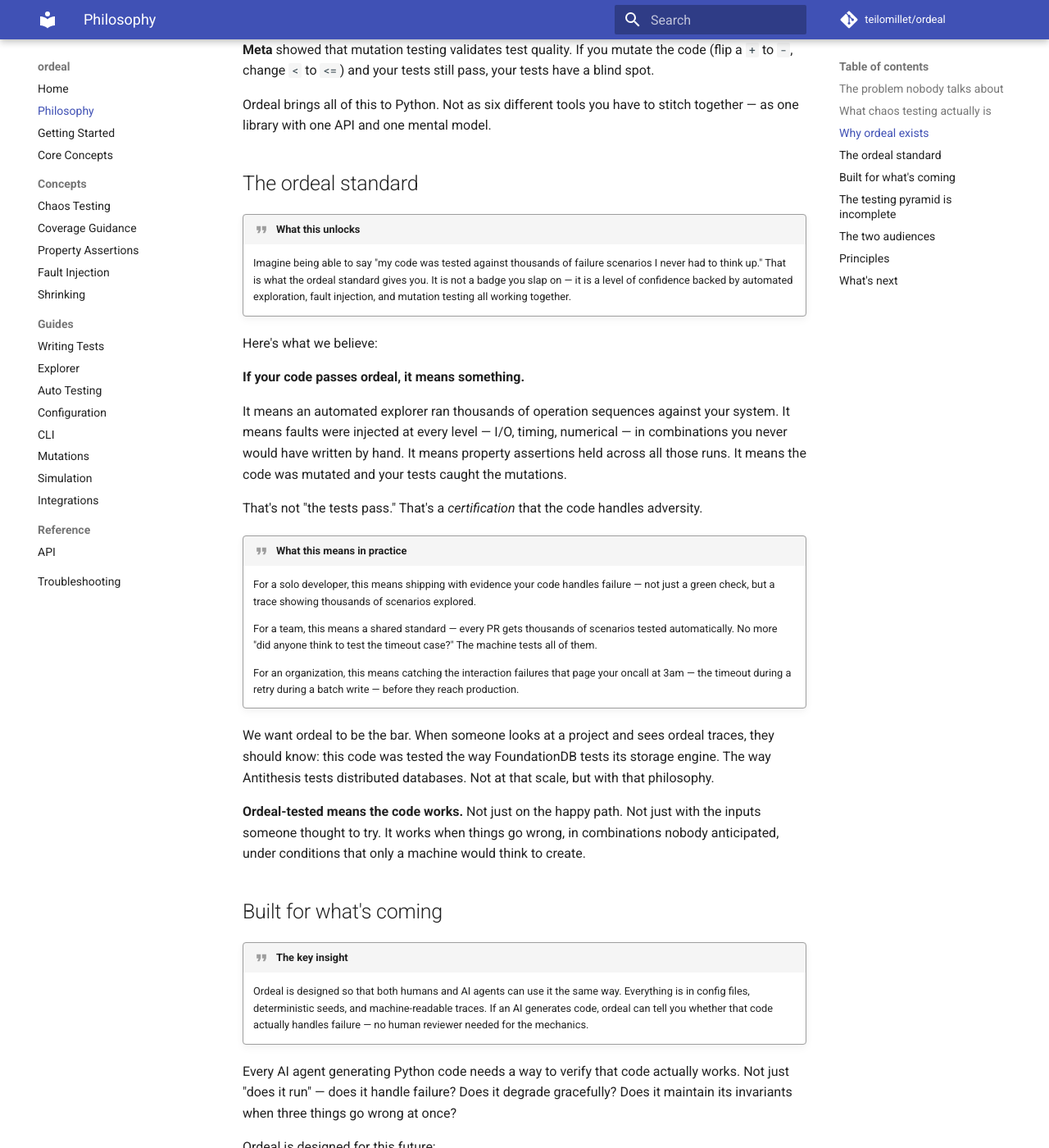
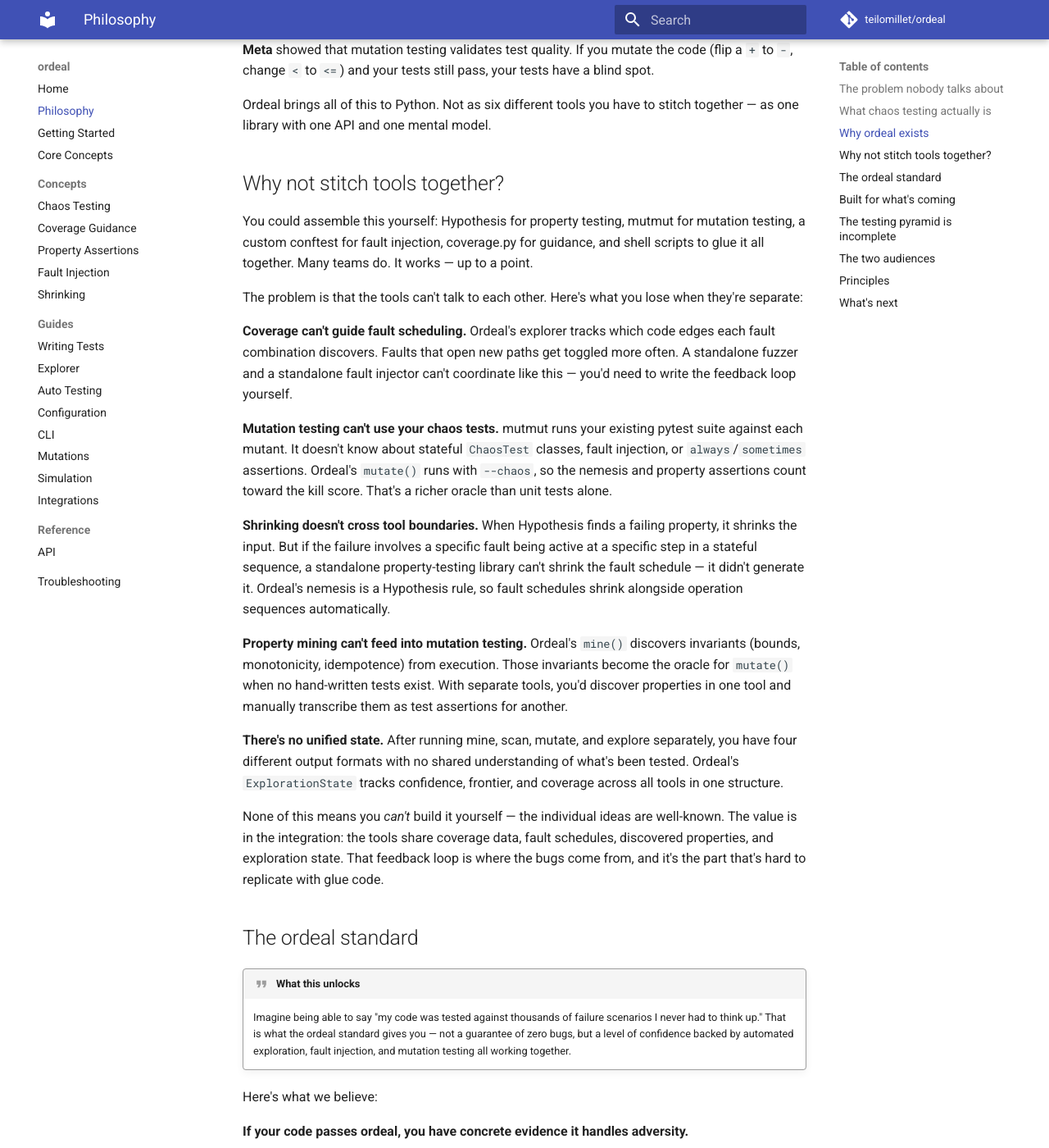
Before and after one commit to teilomillet/ordeal, an MkDocs documentation site: the page built from docs/philosophy.md, in a window 1280 px wide and 1400 px high, scrolled down 2310 px. Shown: the whole window at 82% size. Built offline with MkDocs 1.6.1 and Material for MkDocs 9.7.7, drawn with Linux system fonts in a browser that asks for light colours; comment, search, counter and statistics services are not loaded; some of the changed text lies outside the part shown.

Commit message:
docs: tone down absolute claims, add "why not stitch tools together"
User feedback: docs overshooting with lines like "code you can trust" and
"you can't pick wrong" — softened to evidence-based language throughout.
Added concrete section explaining why the integrated tool beats gluing
pytest + Hypothesis + mutmut + bespoke fault injection together.

Co-Authored-By: Claude Opus 4.6 (1M context) <noreply@anthropic.com>

```diff
--- a/docs/philosophy.md
+++ b/docs/philosophy.md
@@ -41,7 +41,7 @@ You don't write test cases. You describe the world and the rules. The machine fi
 ## Why ordeal exists
 
 !!! quote "Why this matters"
-    The companies below spent years and millions of dollars building internal tools for this kind of testing. Ordeal takes their best ideas and puts them in a single Python library you can `pip install`. You get the same testing philosophy that protects billion-dollar databases and distributed systems — for free, in your project, today.
+    The companies below spent years and millions of dollars building internal tools for this kind of testing. Ordeal takes their best ideas and puts them in a single Python library you can `pip install`. You get the same testing *philosophy* — not the same scale or infrastructure, but the same approach to finding bugs that matter.
 
 The ideas behind ordeal aren't new. They come from some of the most rigorous engineering cultures in the world:
 
@@ -62,18 +62,36 @@ The ideas behind ordeal aren't new. They come from some of the most rigorous eng
 
 Ordeal brings all of this to Python. Not as six different tools you have to stitch together — as one library with one API and one mental model.
 
+## Why not stitch tools together?
+
+You could assemble this yourself: Hypothesis for property testing, mutmut for mutation testing, a custom conftest for fault injection, coverage.py for guidance, and shell scripts to glue it all together. Many teams do. It works — up to a point.
+
+The problem is that the tools can't talk to each other. Here's what you lose when they're separate:
+
+**Coverage can't guide fault scheduling.** Ordeal's explorer tracks which code edges each fault combination discovers. Faults that open new paths get toggled more often. A standalone fuzzer and a standalone fault injector can't coordinate like this — you'd need to write the feedback loop yourself.
+
+**Mutation testing can't use your chaos tests.** mutmut runs your existing pytest suite against each mutant. It doesn't know about stateful `ChaosTest` classes, fault injection, or `always`/`sometimes` assertions. Ordeal's `mutate()` runs with `--chaos`, so the nemesis and property assertions count toward the kill score. That's a richer oracle than unit tests alone.
+
+**Shrinking doesn't cross tool boundaries.** When Hypothesis finds a failing property, it shrinks the input. But if the failure involves a specific fault being active at a specific step in a stateful sequence, a standalone property-testing library can't shrink the fault schedule — it didn't generate it. Ordeal's nemesis is a Hypothesis rule, so fault schedules shrink alongside operation sequences automatically.
+
+**Property mining can't feed into mutation testing.** Ordeal's `mine()` discovers invariants (bounds, monotonicity, idempotence) from execution. Those invariants become the oracle for `mutate()` when no hand-written tests exist. With separate tools, you'd discover properties in one tool and manually transcribe them as test assertions for another.
+
+**There's no unified state.** After running mine, scan, mutate, and explore separately, you have four different output formats with no shared understanding of what's been tested. Ordeal's `ExplorationState` tracks confidence, frontier, and coverage across all tools in one structure.
+
+None of this means you *can't* build it yourself — the individual ideas are well-known. The value is in the integration: the tools share coverage data, fault schedules, discovered properties, and exploration state. That feedback loop is where the bugs come from, and it's the part that's hard to replicate with glue code.
+
 ## The ordeal standard
 
 !!! quote "What this unlocks"
-    Imagine being able to say "my code was tested against thousands of failure scenarios I never had to think up." That is what the ordeal standard gives you. It is not a badge you slap on — it is a level of confidence backed by automated exploration, fault injection, and mutation testing all working together.
+    Imagine being able to say "my code was tested against thousands of failure scenarios I never had to think up." That is what the ordeal standard gives you — not a guarantee of zero bugs, but a level of confidence backed by automated exploration, fault injection, and mutation testing all working together.
 
 Here's what we believe:
 
-**If your code passes ordeal, it means something.**
+**If your code passes ordeal, you have concrete evidence it handles adversity.**
 
 It means an automated explorer ran thousands of operation sequences against your system. It means faults were injected at every level — I/O, timing, numerical — in combinations you never would have written by hand. It means property assertions held across all those runs. It means the code was mutated and your tests caught the mutations.
 
-That's not "the tests pass." That's a *certification* that the code handles adversity.
+That's not "the tests pass." That's a higher bar — not a guarantee of correctness, but significantly stronger evidence than unit tests alone.
 
 !!! quote "What this means in practice"
     For a solo developer, this means shipping with evidence your code handles failure — not just a green check, but a trace showing thousands of scenarios explored.
@@ -82,9 +100,9 @@ That's not "the tests pass." That's a *certification* that the code handles adve
 
     For an organization, this means catching the interaction failures that page your oncall at 3am — the timeout during a retry during a batch write — before they reach production.
 
-We want ordeal to be the bar. When someone looks at a project and sees ordeal traces, they should know: this code was tested the way FoundationDB tests its storage engine. The way Antithesis tests distributed databases. Not at that scale, but with that philosophy.
+We want ordeal to raise the bar. When someone looks at a project and sees ordeal traces, they should know: this code was tested with the same philosophy that FoundationDB and Antithesis use — not at that scale, but with that rigor.
 
-**Ordeal-tested means the code works.** Not just on the happy path. Not just with the inputs someone thought to try. It works when things go wrong, in combinations nobody anticipated, under conditions that only a machine would think to create.
+**Ordeal-tested means the code was stressed.** Not just on the happy path. Not just with the inputs someone thought to try. It was tested when things go wrong, in combinations nobody anticipated, under conditions that only a machine would think to create. That doesn't mean zero bugs remain — it means the obvious gaps have been explored.
 
 ## Built for what's coming
 
@@ -108,7 +126,7 @@ This isn't theoretical. It's the design constraint that shaped every API decisio
 ## The testing pyramid is incomplete
 
 !!! quote "Think of it this way"
-    Unit tests ask "does this function work?" Integration tests ask "do these pieces connect?" End-to-end tests ask "does the whole flow run?" But nobody asks "what happens when two things fail at the same time during step three?" That is the missing layer, and ordeal fills it. It sits underneath everything else because the guarantees it provides support all the tests above.
+    Unit tests ask "does this function work?" Integration tests ask "do these pieces connect?" End-to-end tests ask "does the whole flow run?" But nobody asks "what happens when two things fail at the same time during step three?" That is the missing layer, and ordeal fills it. It sits underneath everything else because the confidence it provides supports all the tests above.
 
 You know the testing pyramid: unit tests at the base, integration tests in the middle, end-to-end tests at the top. It's a good model. But it's missing a layer.
 
```
Also changed, not shown: AGENTS.md (+1 -1 lines), README.md (+1 -1 lines), docs/concepts/property-assertions.md (+1 -1 lines), docs/getting-started.md (+1 -1 lines), docs/index.md (+1 -1 lines).
